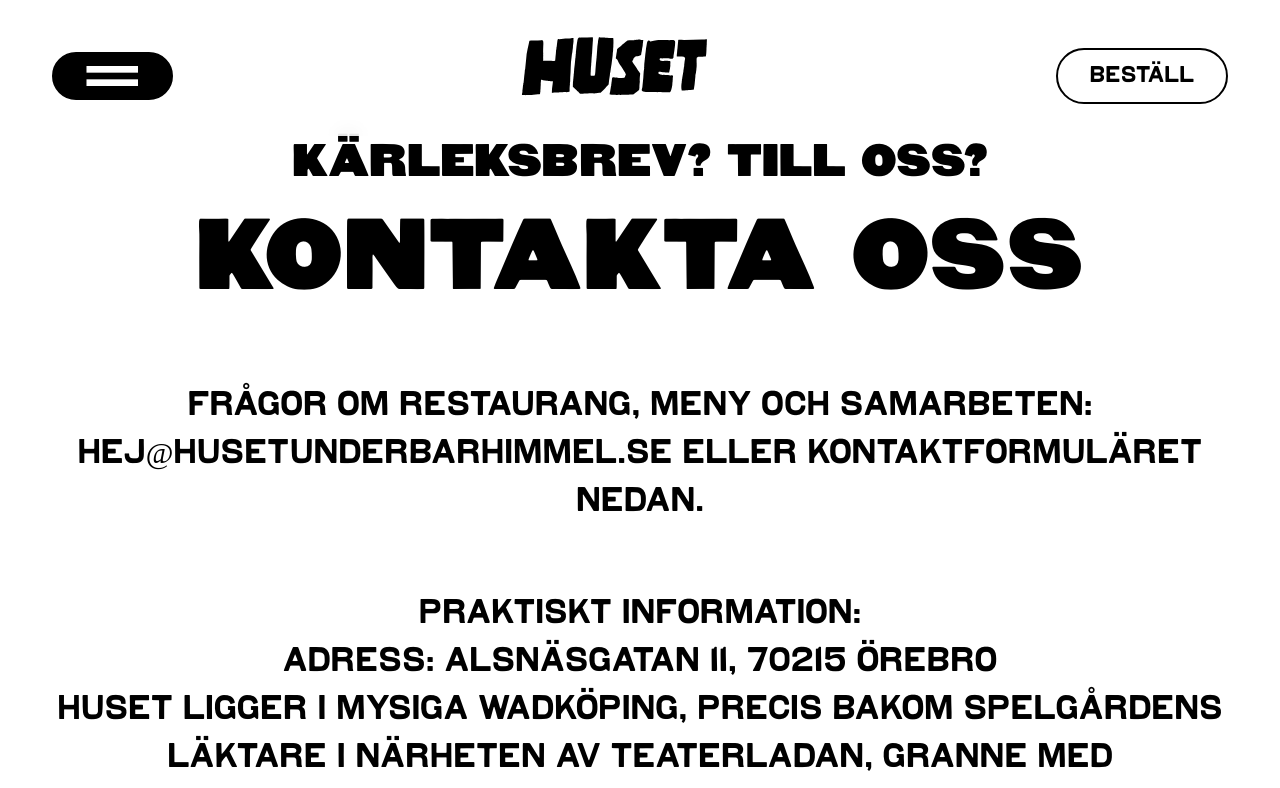
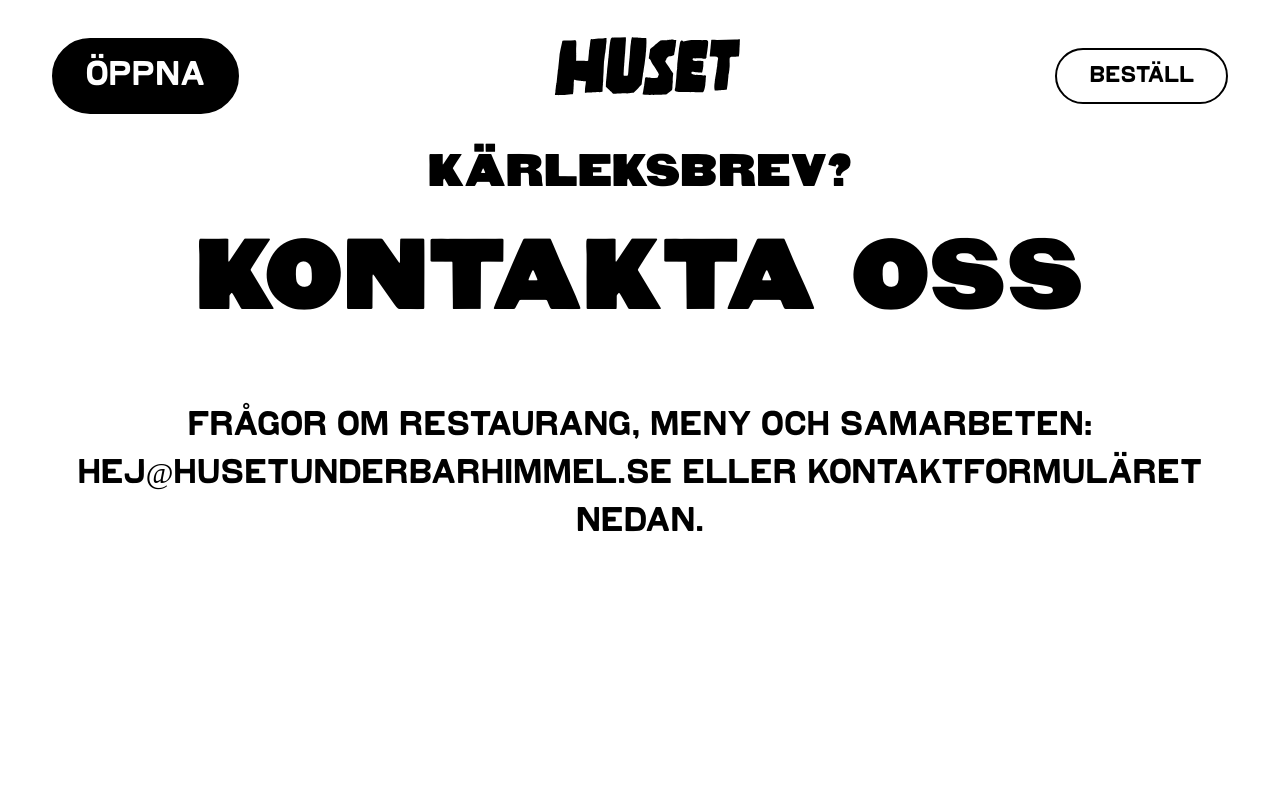
Before and after one commit to jknabe1/huset-under-bar-himmel, a Next.js app: page /kontakt in a window 1280 px wide. Shown: the top 788 px of the page. Built offline with nearby package versions, Linux system fonts and the light colour scheme.

Commit message:
Refactor Header and Intro components for improved accessibility and styling; update global styles for better layout

```diff
--- a/app/globals.css
+++ b/app/globals.css
@@ -54,8 +54,7 @@ body {
   font-family: "Huset-Bold";
   text-transform: uppercase;
   font-weight: 900;
-  line-height: 1;
-  letter-spacing: -0.01em;
+  line-height: 1.5;
   overflow-wrap: break-word;
   word-break: break-word;
 }
@@ -157,7 +156,7 @@ a {
 }
 
 .py-global {
-  padding-top: 5rem
+  padding-top: 7rem
 }
 
 @media (min-width: 768px) {
--- a/components/Global/Header.tsx
+++ b/components/Global/Header.tsx
@@ -40,7 +40,7 @@ export default function Header() {
           isHeaderVisible ? "translate-y-0" : "-translate-y-full"
         }`}
       >
-        <div className="flex flex-col p-3 md:p-5 rounded-xl bg-white/80 backdrop-blur-sm">
+        <div className="flex flex-col p-3 md:p-5 rounded-xl">
           <div className="flex flex-row justify-between gap-4 items-center">
             <div className="flex flex-row justify-between w-full items-center">
                 <button
@@ -48,53 +48,12 @@ export default function Header() {
                 onClick={toggleMenu}
                 >
                 {isMenuOpen ? (
-                  <svg
-                  xmlns="http://www.w3.org/2000/svg"
-                  width="24"
-                  height="24"
-                  viewBox="0 0 24 24"
-                  className="w-auto h-4 md:h-5"
-                  >
-                  <line
-                    x1="1"
-                    y1="1"
-                    x2="23"
-                    y2="23"
-                    stroke="currentColor"
-                    strokeWidth="2"
-                  />
-                  <line
-                    x1="23"
-                    y1="1"
-                    x2="1"
-                    y2="23"
-                    stroke="currentColor"
-                    strokeWidth="2"
-                  />
-                  </svg>
-                ) : (
-                  <svg
-                  xmlns="http://www.w3.org/2000/svg"
-                  width="42"
-                  height="16"
-                  viewBox="0 0 85 33"
-                  className="w-auto h-4 md:h-5"
-                  >
-                  <g transform="translate(-0.379 -0.395)">
-                    <rect
-                    width="85"
-                    height="11"
-                    transform="translate(0.378 0.395)"
-                    fill="currentColor"
-                    />
-                    <rect
-                    width="85"
-                    height="11"
-                    transform="translate(0.378 22.395)"
-                    fill="currentColor"
-                    />
-                  </g>
-                  </svg>
+                  <p>
+                  <span className="text-2xl md:text-3xl">STÄNG</span>
+                  </p>                ) : (
+                  <p>
+                  <span className="text-2xl md:text-3xl">ÖPPNA</span>
+                  </p>
                 )}
                 </button>
               <div className="flex justify-center">
--- a/components/Global/SocialLink.tsx
+++ b/components/Global/SocialLink.tsx
@@ -4,9 +4,9 @@ export default function SocialLink() {
       <section>
         <div className="pb-20 md:pb-40">
           <div className="flex flex-col items-center gap-4 md:gap-6 mb-8 md:mb-16 text-center px-4">
-            <div className="kicker">Följ vår resa</div>
+            <div className="kicker text-[1.25rem]!">Följ vår resa</div>
             <a
-              className="louder break-words hover:italic"
+              className="louder break-words hover:italic text-[2.25rem]!"
               target="_blank"
               href="http://instagram.com/husetunderbarhimmel"
               rel="noreferrer"
--- a/components/Pages/Kontakt/Intro.tsx
+++ b/components/Pages/Kontakt/Intro.tsx
@@ -4,22 +4,14 @@ import React from 'react'
 export default function Intro() {
   return (
     <div>
-       <section className="relative flex flex-col gap-10 lg:gap-16 xl:gap-24 small">
+      <section className="relative flex flex-col gap-10 lg:gap-16 xl:gap-24 small">
         <div className="flex flex-col gap-6 text-center md:gap-8 lg:gap-16">
-          <h1 className="flex flex-col gap-4 md:gap-6 mt-[6vw] md:mt-4">
-          <span className="kicker">Kärleksbrev? Till oss?</span>
-          <span className="louder balance">Kontakta oss</span>
-          </h1>
-          <div className="relative mx-auto max-w-[95rem]">
-            <p className="mx-auto leading-tight xl:leading-[1.1] sm:text-3xl md:text-4xl lg:text-5xl balance">Frågor om restaurang, meny och samarbeten: <Link className='hover:italic' href="mailto:hej@husetunderbarhimmel.se">hej@husetunderbarhimmel.se</Link> eller kontaktformuläret nedan.</p>
-            <div className="absolute left-0 w-32 h-auto -bottom-16 lg:-bottom-24 lg:w-52 xl:w-96 -rotate-12"></div>
-          </div>
-          <div>
-            <p className="mx-auto leading-tight xl:leading-[1.1] sm:text-3xl md:text-4xl lg:text-5xl balance">Praktiskt information:</p>
-            <ul>
-              <li className="mx-auto leading-tight xl:leading-[1.1] sm:text-3xl md:text-4xl lg:text-5xl balance"><p>Adress: Alsnäsgatan 11, 70215 Örebro</p></li>
-              <li className="mx-auto leading-tight xl:leading-[1.1] sm:text-3xl md:text-4xl lg:text-5xl balance"><p>Huset ligger i mysiga Wadköping, precis bakom spelgårdens läktare i närheten av teaterladan, granne med stadsparken.</p></li>
-            </ul>
+            <h1 className="flex flex-col gap-4 md:gap-6 mt-[6vw] md:mt-4">
+              <span className="kicker">Kärleksbrev?</span>
+              <span className="louder">Kontakta oss</span>
+            </h1>
+          <div className="relative">
+            <p className="mx-auto leading-tight xl:leading-[1.1] text-wrap break-words text-[1.25rem] px-global">Frågor om restaurang, meny och samarbeten: <Link className='hover:italic' href="mailto:hej@husetunderbarhimmel.se">hej@husetunderbarhimmel.se</Link> eller kontaktformuläret nedan.</p>
           </div>
         </div>
       </section>
```
